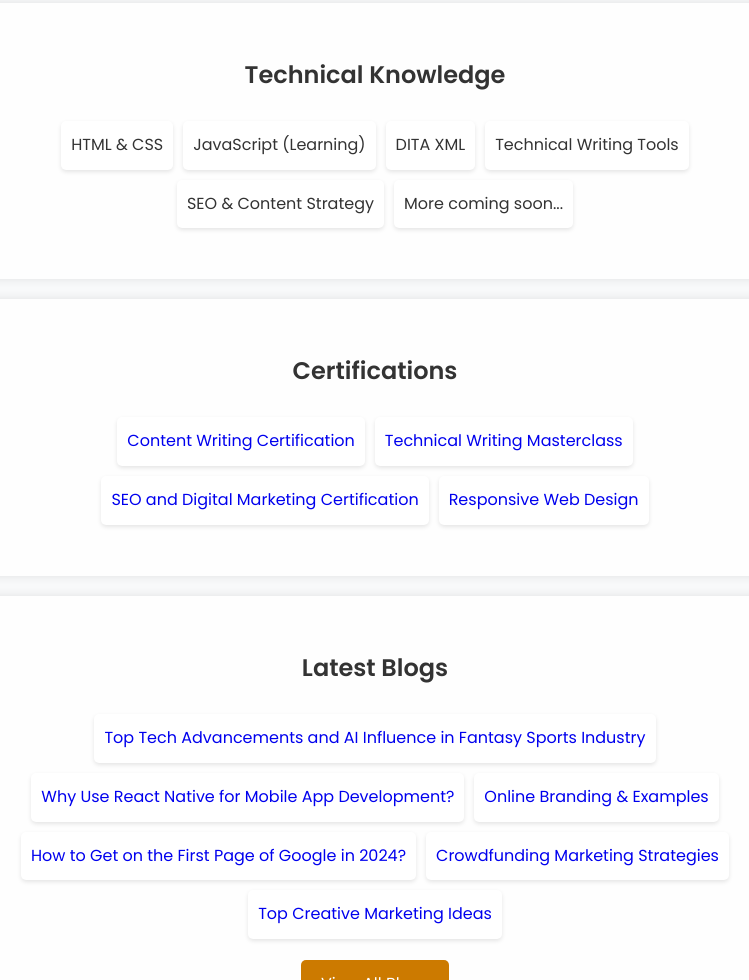
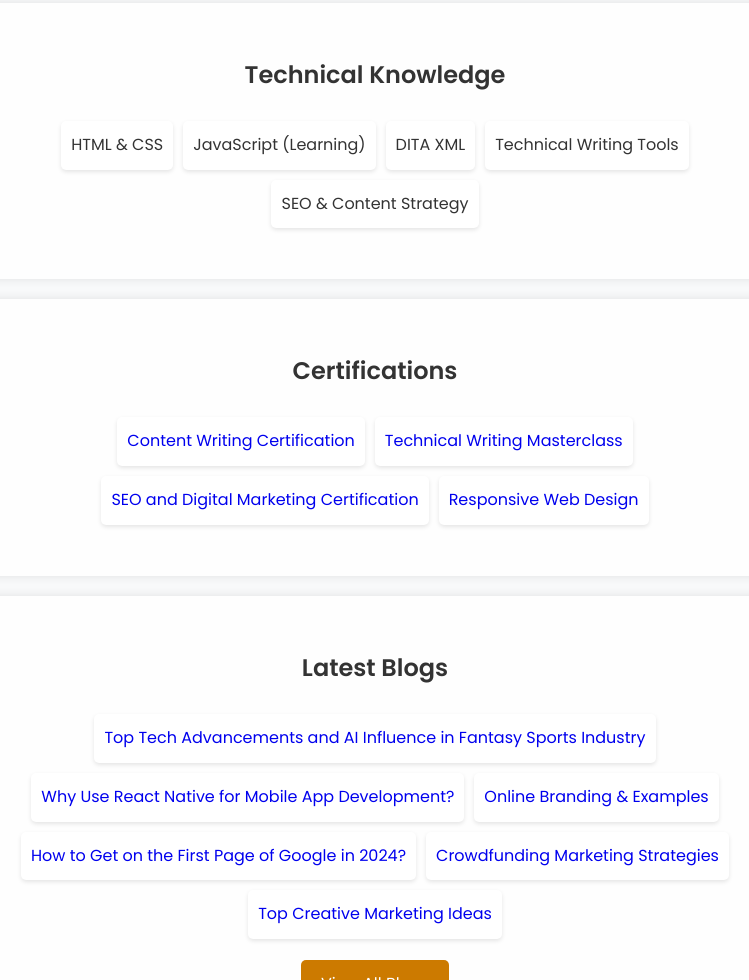
Before and after one commit to NR081/Naren-Portfolio, a plain HTML site: page index.html in a window 1280 px wide. Shown: the part 1129-2109 px from the top of the page, without its empty margins (265-1014 px from the left). Drawn offline with Linux system fonts and the light colour scheme.

Commit message:
Update index.html

```diff
--- a/index.html
+++ b/index.html
@@ -55,7 +55,7 @@
             <li>DITA XML</li>
             <li>Technical Writing Tools</li>
             <li>SEO & Content Strategy</li>
-            <li>More coming soon...</li>
+
         </ul>
     </section>
 
```
